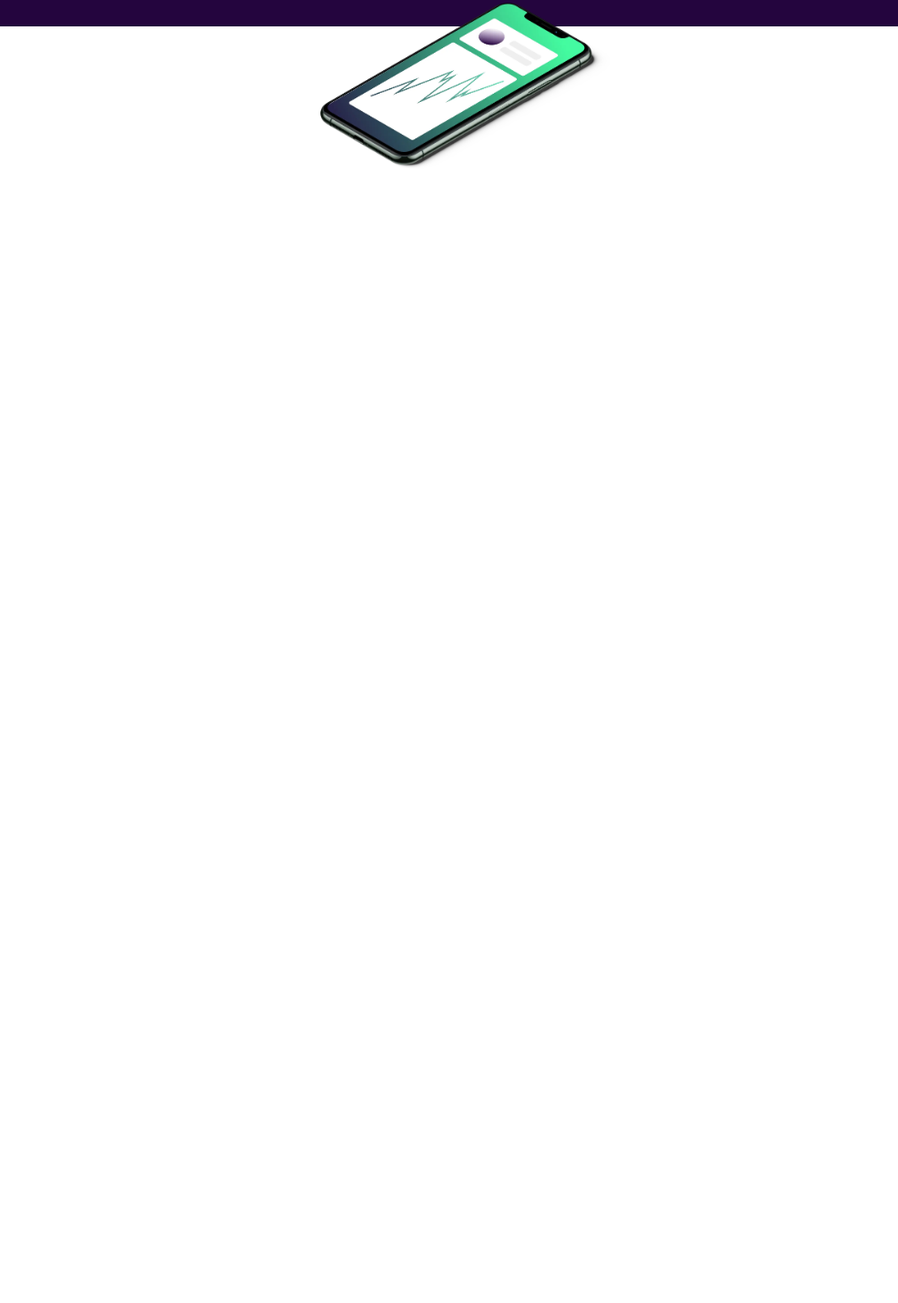
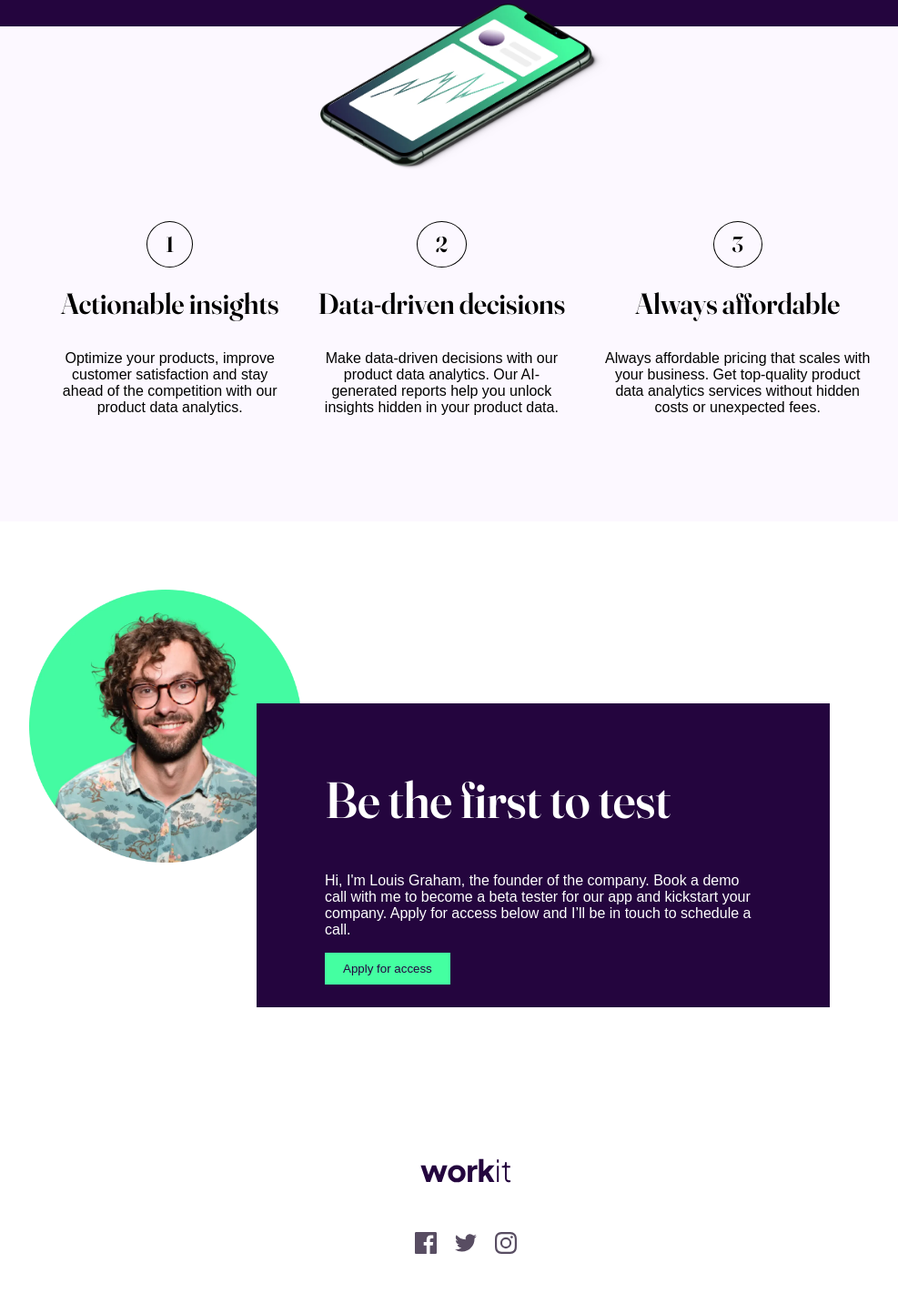
Before and after one commit to jpmllr89/workit-landingpage, a plain HTML site: page starter-code/index.html in a window 1280 px wide. Shown: the part 471-1903 px from the top of the page at 91% size, without its empty margins (128-1115 px from the left). Before the commit the page ends 800 px from the top, so only its background shows below. Drawn offline with Linux system fonts and the light colour scheme; a web font is replaced by a local one.

Commit message:
finish bulk of the page. add details later

```diff
--- a/starter-code/css/styles.css
+++ b/starter-code/css/styles.css
@@ -43,14 +43,14 @@ body{
   font-size: var(--heading-md);
   font-weight: semi-bold;
   line-height: 1.2;
-  font-style:var(--font-style-header);
+  font-family:var(--font-style-header);
 }
 
 .heading-sm{
   font-size: var(--heading-sm);
   font-weight: semi-bold;
   line-height: 1.2;
-  font-style:var(--font-style-header)
+  font-family:var(--font-style-header)
 }
 
 .btn-default{
@@ -135,3 +135,100 @@ img{
   height: 100%;
   object-fit: cover;
 }
+
+/* Steps section */
+
+.steps{
+  display: flex;
+  justify-content: center;
+  align-items: center;
+  /* padding: 50px 0; */
+  padding: 225px 175px 100px 175px;
+  background-color: var(--ghost-white);
+
+}
+
+.step-box{
+  text-align: center;
+  /* padding: 0 50px; */
+}
+
+.step-icon{
+  border-radius: 50%;
+  border: 1px solid black;
+  display: inline;
+  padding: 10px 20px;
+  font-family: 'Fraunces 144', serif;
+}
+
+.step-textbox p{
+  padding: 0px 20px;
+}
+
+/* About Section & selling point */
+
+.about{
+    display:block;
+    min-height: 650px;
+}
+
+.about-container{
+  display: flex;
+  justify-content: center;
+  align-items: center;
+  padding: 100px 0;
+  position: relative;
+  width: 75%;
+  height: 50%;
+  margin: 0 auto;
+}
+.profile-image{
+  width: 300px;
+  position: absolute;
+  left: 0;
+  top: 75px;
+}
+
+.about-textbox{
+  width: 50%;
+  margin: 0 auto;
+  color: var(--white);
+  background-color: var(--dark-purple);
+  padding: 25px 75px;
+  position: absolute;
+  top: 200px;
+  left: 250px;
+
+}
+
+
+/* footer area */
+footer{
+  width: 100%;
+  display: flex;
+  align-items: center;
+  justify-content: center;
+  padding: 50px 0;
+}
+
+.footer-wrapper{
+  display: flex;
+  gap: 50px;
+  flex-direction: column;
+}
+
+.social{
+  display: flex;
+  justify-content: center;
+  align-items: center;
+  gap: 20px;
+}
+
+.logo{
+  width: 100px;
+  margin: 0 10px;
+}
+
+.social a{
+  width: 24px;
+}
--- a/starter-code/index.html
+++ b/starter-code/index.html
@@ -36,37 +36,68 @@
       </div>
     </div>
 
+    <div class="steps">
+
+      <div class="step-box">
+        <h2 class="step-icon">1</h2>
+        <div class="step-textbox">
+          <h3 class="heading-sm">Actionable insights</h3>
+          <p>Optimize your products, improve customer satisfaction and stay ahead of the competition
+            with our product data analytics.</p>
+        </div>
+      </div>
+
+      <div class="step-box">
+        <h2 class="step-icon">2</h2>
+        <div class="step-textbox">
+          <h3 class="heading-sm">Data-driven decisions</h3>
+          <p>Make data-driven decisions with our product data analytics. Our AI-generated reports help
+            you unlock insights hidden in your product data.</p>
+        </div>
+      </div>
+
+      <div class="step-box">
+        <h2 class="step-icon">3</h2>
+        <div class="step-textbox">
+          <h3 class="heading-sm">Always affordable</h3>
+          <p>Always affordable pricing that scales with your business. Get top-quality product data
+            analytics services without hidden costs or unexpected fees.</p>
+        </div>
+      </div>
+
+    </div>
+
+    <div class="about">
+      <div class="about-container">
+        <div class="profile-image">
+          <img src="./assets/images/image-founder.webp" alt="">
+        </div>
+        <div class="about-textbox">
+          <h2 class="heading-md">Be the first to test</h2>
+          <p>Hi, I'm Louis Graham, the founder of the company. Book a demo call with me to become a
+            beta tester for our app and kickstart your company. Apply for access below and I’ll be
+            in touch to schedule a call.</p>
+          <button class="btn-default">Apply for access</button>
+        </div>
+      </div>
+
+    </div>
+    <footer>
+
+      <div class="footer-wrapper">
+        <div class="logo">
+          <img src="./assets/images/logo-dark.svg" alt="logo">
+        </div>
+        <div class="social">
+          <a href="#"><img src="./assets/images/icon-facebook.svg" alt="facebook"></a>
+          <a href="#"><img src="./assets/images/icon-twitter.svg" alt="twitter"></a>
+          <a href="#"><img src="./assets/images/icon-instagram.svg" alt="instagram"></a>
+        </div>
+      </div>
+    </footer>
+
 
   </div>
 
-  <!-- 1
-
-  Actionable insights
-
-  Optimize your products, improve customer satisfaction and stay ahead of the competition
-  with our product data analytics.
-
-  2
-
-  Data-driven decisions
-
-  Make data-driven decisions with our product data analytics. Our AI-generated reports help
-  you unlock insights hidden in your product data.
-
-  3
-
-  Always affordable
-
-  Always affordable pricing that scales with your business. Get top-quality product data
-  analytics services without hidden costs or unexpected fees.
-
-  Be the first to test
-
-  Hi, I'm Louis Graham, the founder of the company. Book a demo call with me to become a
-  beta tester for our app and kickstart your company. Apply for access below and I’ll be
-  in touch to schedule a call.
-
-  Apply for access -->
-
 </body>
 </html>
```
